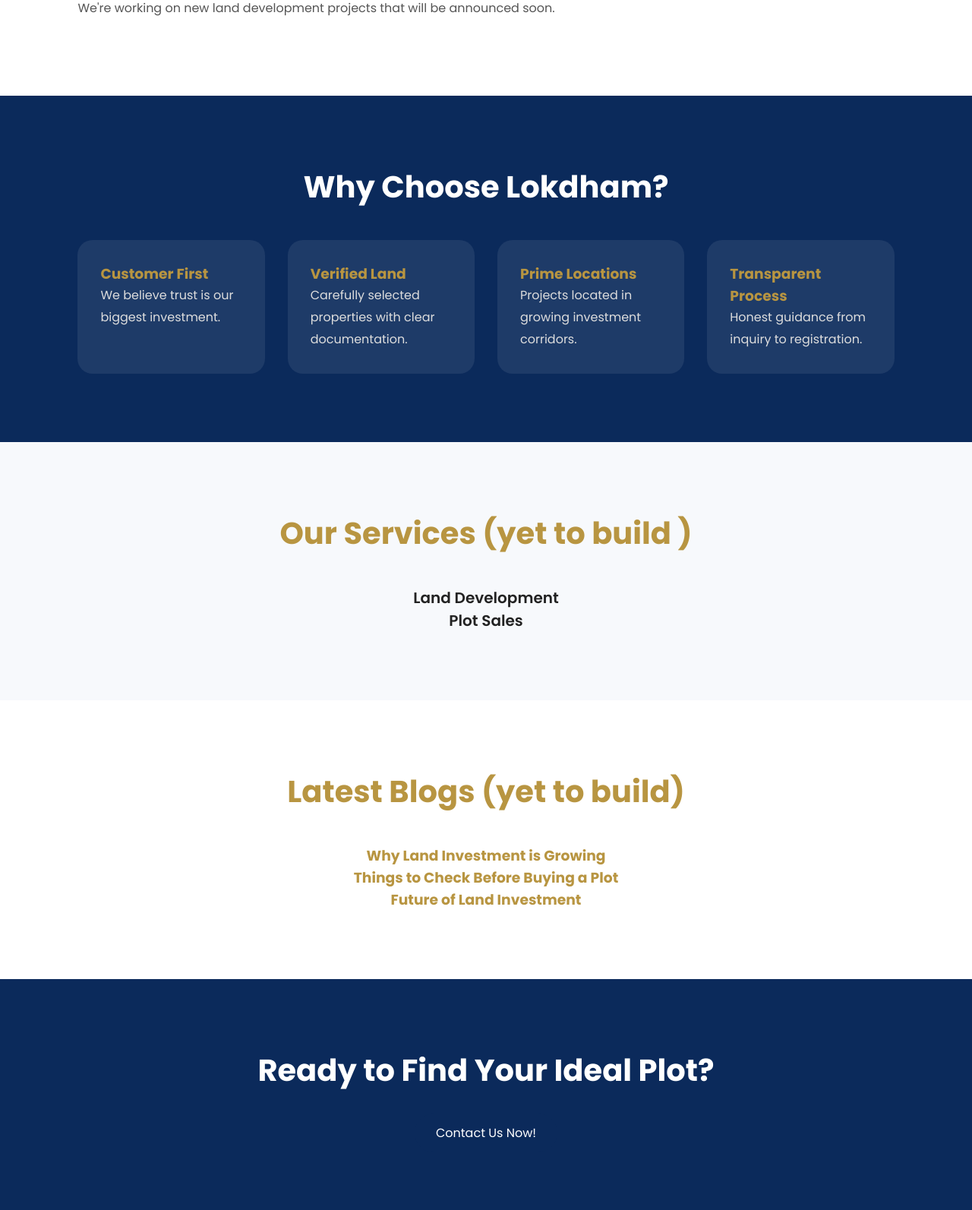
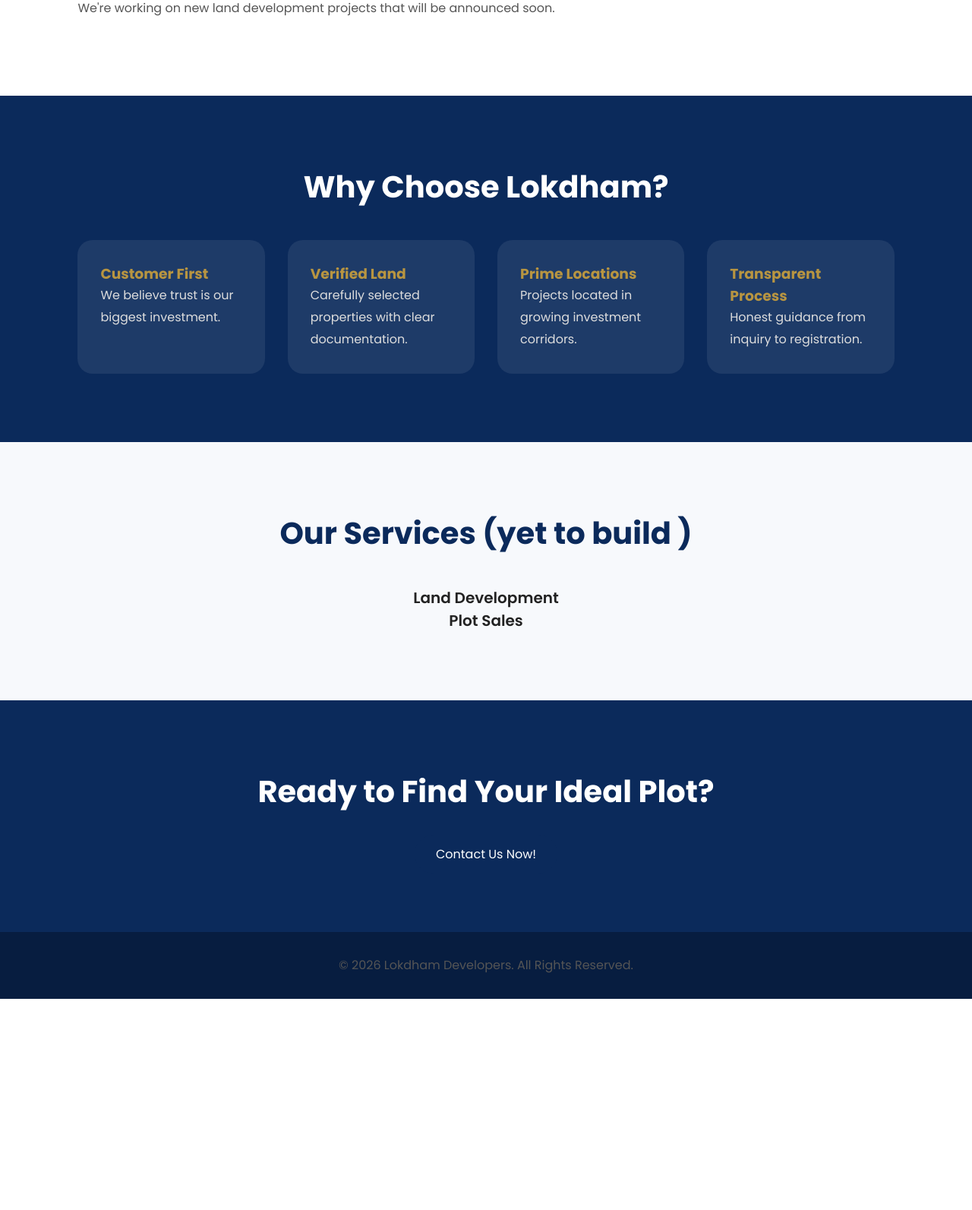
Before and after one commit to Ronit-Godambe/Lokdham-Developers, a PHP site: page / in a window 1280 px wide. Shown: the part 2234-3827 px from the top of the page at 76% size. After the commit the page ends 3549 px from the top, so only its background shows below. Run offline with PHP 8.4, Linux system fonts and the light colour scheme.

Commit message:
h2 formatted for index.html

```diff
--- a/aboutus.html
+++ b/aboutus.html
@@ -202,7 +202,7 @@
 
     </p>
 
-    <a href="contact.html" class="btn">Contact Us</a>
+    <a href="contactus.html" class="btn">Contact Us</a>
 
 </section>
 
--- a/css/style.css
+++ b/css/style.css
@@ -41,7 +41,7 @@ h1{
 h2{
 
     font-size:40px;
-    color:#b89541;
+    color:#0B2A5B;
     text-align:center;
     margin-bottom:40px;
 
@@ -338,14 +338,6 @@ nav a{
 
 
 
-/* BLOGS */
-
-.blogs .card{
-
-    text-align:center;
-
-}
-
 
 
 /* CONTACT */
--- a/index.html
+++ b/index.html
@@ -206,49 +206,13 @@
 
     </section>
 
-
-
-
-    <!-- BLOGS -->
-
-    <section class="blogs">
-
-        <h2>Latest Blogs (yet to build)</h2>
-
-        <div class="cards">
-
-            <div class="card">
-
-                <h3>Why Land Investment is Growing</h3>
-
-            </div>
-
-            <div class="card">
-
-                <h3>Things to Check Before Buying a Plot</h3>
-
-            </div>
-
-            <div class="card">
-
-                <h3>Future of Land Investment</h3>
-
-            </div>
-
-        </div>
-
-    </section>
-
-
-
-
     <!-- CONTACT -->
 
     <section class="contact">
 
         <h2>Ready to Find Your Ideal Plot?</h2>
 
-        <a href="#" class="btn">Contact Us Now!</a>
+        <a href="contactus.html" class="btn">Contact Us Now!</a>
 
     </section>
 
```
